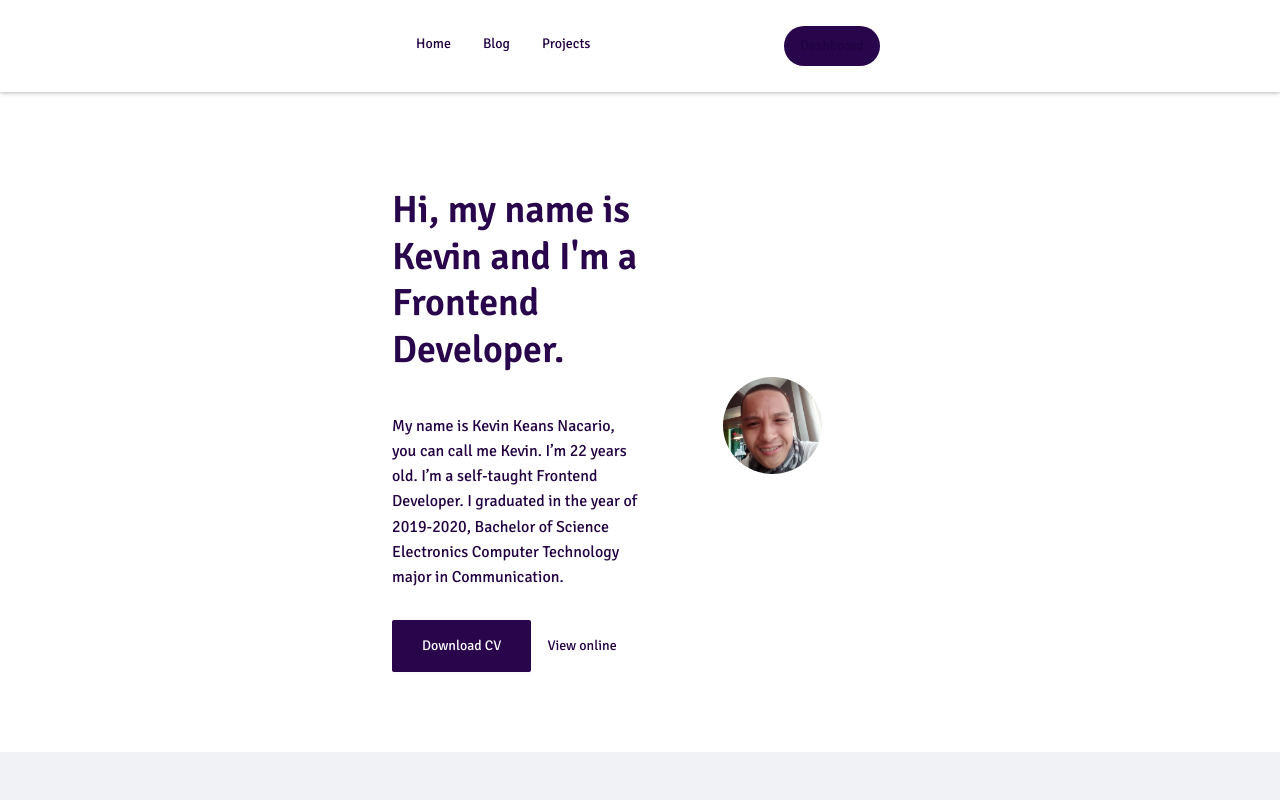
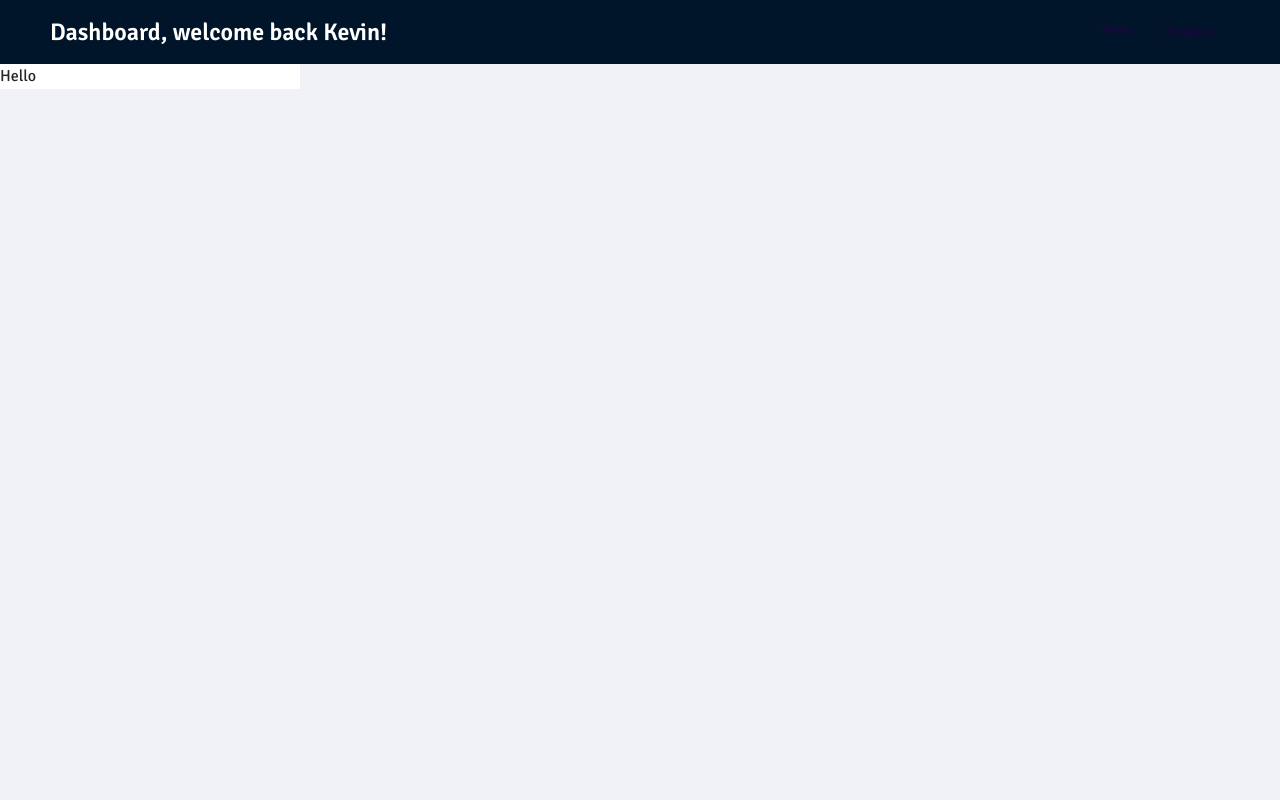
Before and after one commit to hitchcliff/basic, a React (Create React App) app: page / in a window 1280 px wide. Shown: the top 800 px of the page. Built offline with nearby package versions, Linux system fonts and the light colour scheme.

Commit message:
added dashboard

```diff
--- a/src/App.tsx
+++ b/src/App.tsx
@@ -1,6 +1,7 @@
 import { Layout } from "antd";
 import React from "react";
 import "./App.scss";
+import Dashboard from "./app/Dashboard/Dashboard";
 import Footer from "./app/Footer/Footer";
 import { Home } from "./app/index";
 import Navigation from "./app/Navigation/Navigation";
@@ -10,9 +11,10 @@ const { Content } = Layout;
 function App() {
   return (
     <>
-      <Navigation />
+      {/* <Navigation />
       <Home />
-      <Footer />
+      <Footer /> */}
+      <Dashboard />
     </>
   );
 }
--- /dev/null
+++ b/src/app/Dashboard/Dashboard.tsx
@@ -0,0 +1,38 @@
+import { Card, Layout, Menu, Row, Typography } from "antd";
+import React from "react";
+
+const { Header, Content, Sider } = Layout;
+const { Title, Text, Paragraph } = Typography;
+
+enum BEM {
+  Layout = "dashboard",
+  Content = "dashboard-content",
+  Header = "dashboard-header",
+  Sider = "dashboard-sider",
+  Menu = "dashboard-header__menu",
+  Heading = "dashboard-header__heading",
+}
+
+export default function Dashboard() {
+  return (
+    <Layout className={BEM.Layout}>
+      <Header className={BEM.Header}>
+        <Title className={BEM.Heading} level={3}>
+          Dashboard, welcome back Kevin!
+        </Title>
+        <Menu className={BEM.Menu}>
+          <Menu.Item>Posts</Menu.Item>
+          <Menu.Item>Projects</Menu.Item>
+        </Menu>
+      </Header>
+      <Content className={BEM.Content}>
+        <Sider className={BEM.Sider} width={300}>
+          Hello
+        </Sider>
+        {/* <Card>
+          <Title level={4}>First posts</Title>
+        </Card> */}
+      </Content>
+    </Layout>
+  );
+}
--- /dev/null
+++ b/src/app/Dashboard/styles/Dashboard.scss
@@ -0,0 +1,32 @@
+.dashboard {
+  min-height: 100vh;
+  flex-direction: column !important;
+
+  &-header {
+    display: flex;
+    flex-direction: row;
+    justify-content: space-between;
+    align-items: center;
+    &__heading {
+      color: white !important;
+      margin: 0 !important;
+    }
+    &__menu {
+      display: flex;
+      flex-direction: row;
+      align-items: center;
+      background: none;
+      border: none;
+      color: white;
+    }
+  }
+
+  &-content {
+    height: 100%;
+  }
+
+  &-sider {
+    background: white;
+    height: 100%;
+  }
+}
--- a/src/styles/main.scss
+++ b/src/styles/main.scss
@@ -6,3 +6,4 @@
 @import "../app/Home/styles/Home.scss";
 @import "../app/Navigation/styles/Navigation.scss";
 @import "../app/Footer/styles/Footer.scss";
+@import "../app/Dashboard/styles/Dashboard.scss";
```
Also changed, not shown: 1 other file (tests, documents, lock files or other folders).
